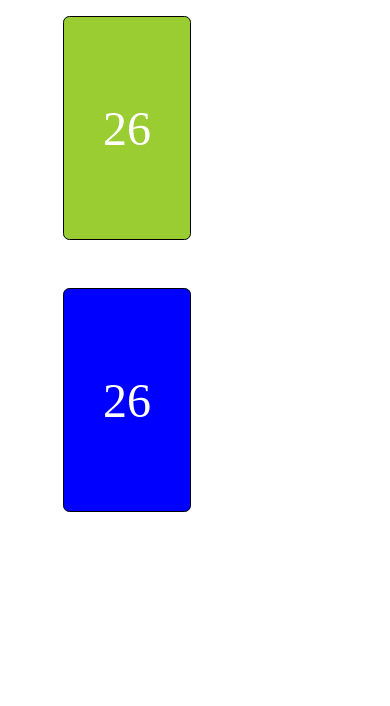
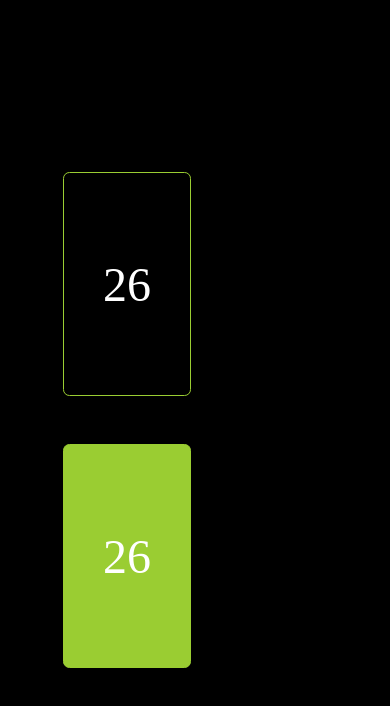
Before and after one commit to Blackadder331/WAR, a plain HTML site: page index.html in a window 390 px wide. Drawn offline with Linux system fonts and the light colour scheme.

Commit message:
new color palette

```diff
--- a/styles.css
+++ b/styles.css
@@ -3,7 +3,7 @@
 }
 
 body {
-    margin: 0;
+    margin: 300px;
     display: grid;
     grid-template-columns: repeat(2, 8rem);
     grid-template-rows: 14rem 2rem 14rem;
@@ -11,12 +11,13 @@ body {
     cursor: pointer;
     justify-content: center;
     padding-top: 1rem;
+    background-color: black;
 }
 
 .deck {
     height: 100%;
     width: 100%;
-    border: 1px solid black;
+    border: 1px solid yellowgreen;
     display: flex;
     justify-content: center;
     align-items: center;
@@ -27,11 +28,11 @@ body {
 }
 
 .computer-deck {
-    background-color: yellowgreen;
+    background-color: black;
 }
 
 .player-deck {
-    background-color: blue;
+    background-color: yellowgreen;
 }
 
 .text {
@@ -39,13 +40,14 @@ body {
     display: flex;
     justify-content: center;
     align-items: center;
+    color: #fff;
 }
 
 .card {
     position: relative;
     height: 100%;
     width: 100%;
-    border: 1px solid black;
+    border: 1px solid yellowgreen;
     border-radius: .4rem;
     display: flex;
     justify-content: center;
@@ -54,11 +56,11 @@ body {
 }
 
 .card.red {
-    color:red;
+    color:white;
 }
 
 .card.black {
-    color: black;
+    color: white;
 }
 
 .card::before,
@@ -78,3 +80,9 @@ body {
     right: .5rem;
     transform: rotate(180deg);
 }
+
+@media only screen and (max-width: 600px) {
+    body {
+      margin: 40%;
+    }
+  }
```
Also changed, not shown: index.html (+0 -2 lines).
